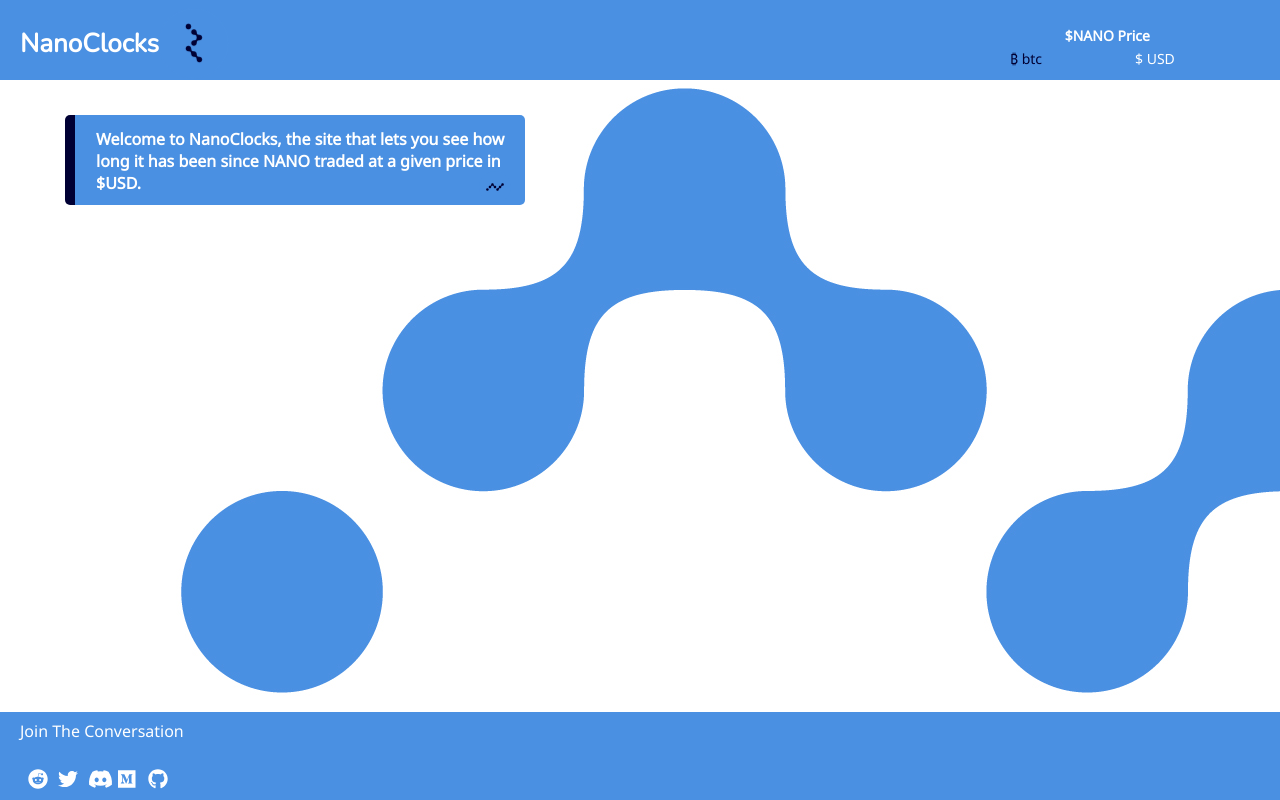
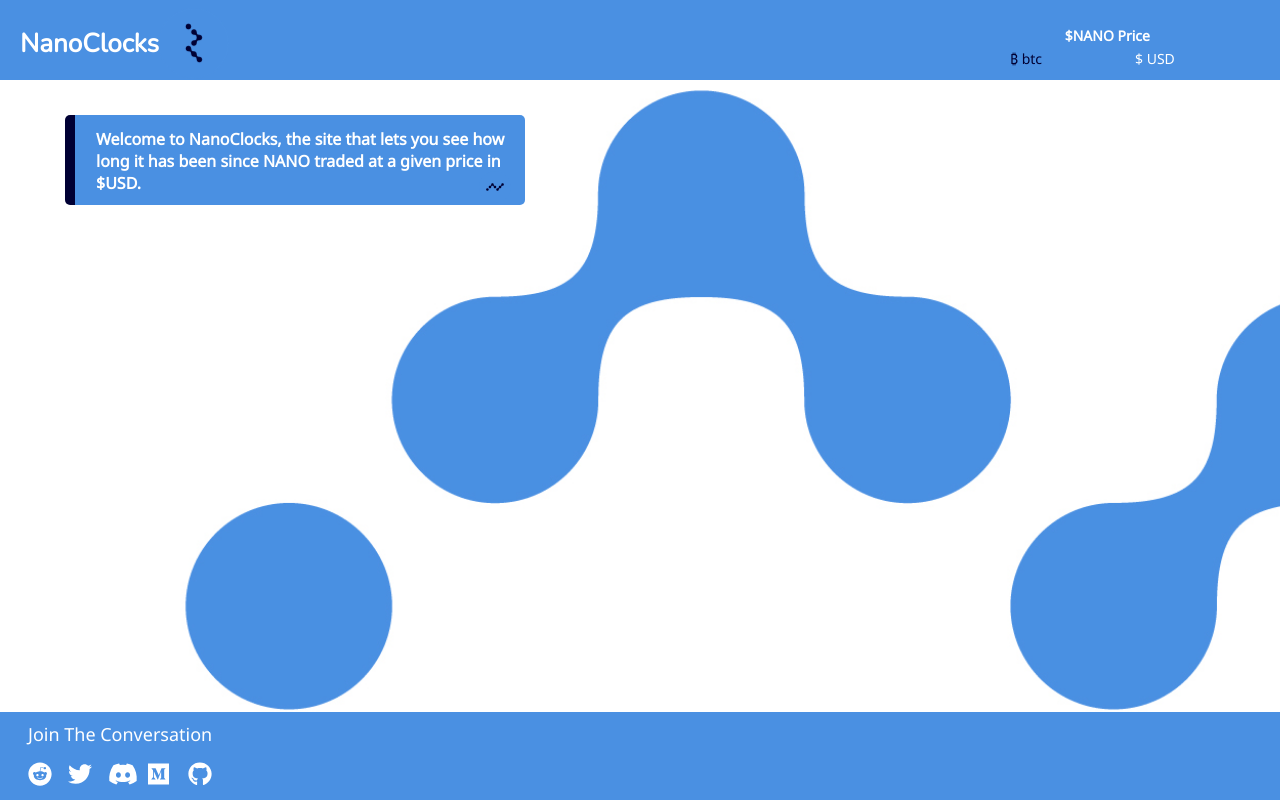
Before and after one commit to FergusLemon/nanoclocks, a React (Create React App) app: page / in a window 1280 px wide. Built offline with nearby package versions, Linux system fonts and the light colour scheme; no server answers.

Commit message:
begin to include media queries in css to make nanoclocks responsive across different screen sizes / resolutions

```diff
--- a/src/App/styles/App.css
+++ b/src/App/styles/App.css
@@ -1,4 +1,18 @@
-.App {
-  background-image: url("../../logos/nano.jpg");
-  min-height: 100vh;
+@media only screen and (min-width: 992px) {
+  .App {
+    position: absolute;
+    top: 0px;
+    right: 0px;
+    left: 0px;
+    bottom: 0px;
+    background-image: url("../../logos/nano.jpg");
+    overflow-x: hidden;
+    overscroll-behavior: auto;
+  }
 }
+
+@media only screen and (min-width: 1200px) {
+  .App {
+    background-size: cover;
+  }
+}
--- a/src/footer/styles/Footer.css
+++ b/src/footer/styles/Footer.css
@@ -1,3 +1,4 @@
+@media only screen and (min-width: 992px) {
   .footer-container {
     position: absolute;
     bottom: 0px;
@@ -32,3 +33,29 @@ a {
     font-size: 20px;
     color: #ffffff;
   }
+}
+
+@media only screen and (min-width: 1200px) {
+  .footer-message {
+    left: 28px;
+    font-size: 18px;
+    color: #ffffff;
+  }
+
+  .social-media-container {
+    position: relative;
+    left: 28px;
+    bottom: 10px;
+    max-height: 5vh;
+    width: 200px;
+  }
+
+  a {
+    flex: 1 0 15px;
+  }
+
+  .icon {
+    font-size: 24px;
+    color: #ffffff;
+  }
+}
```
Lines whose indentation alone changed are shown as unchanged.
